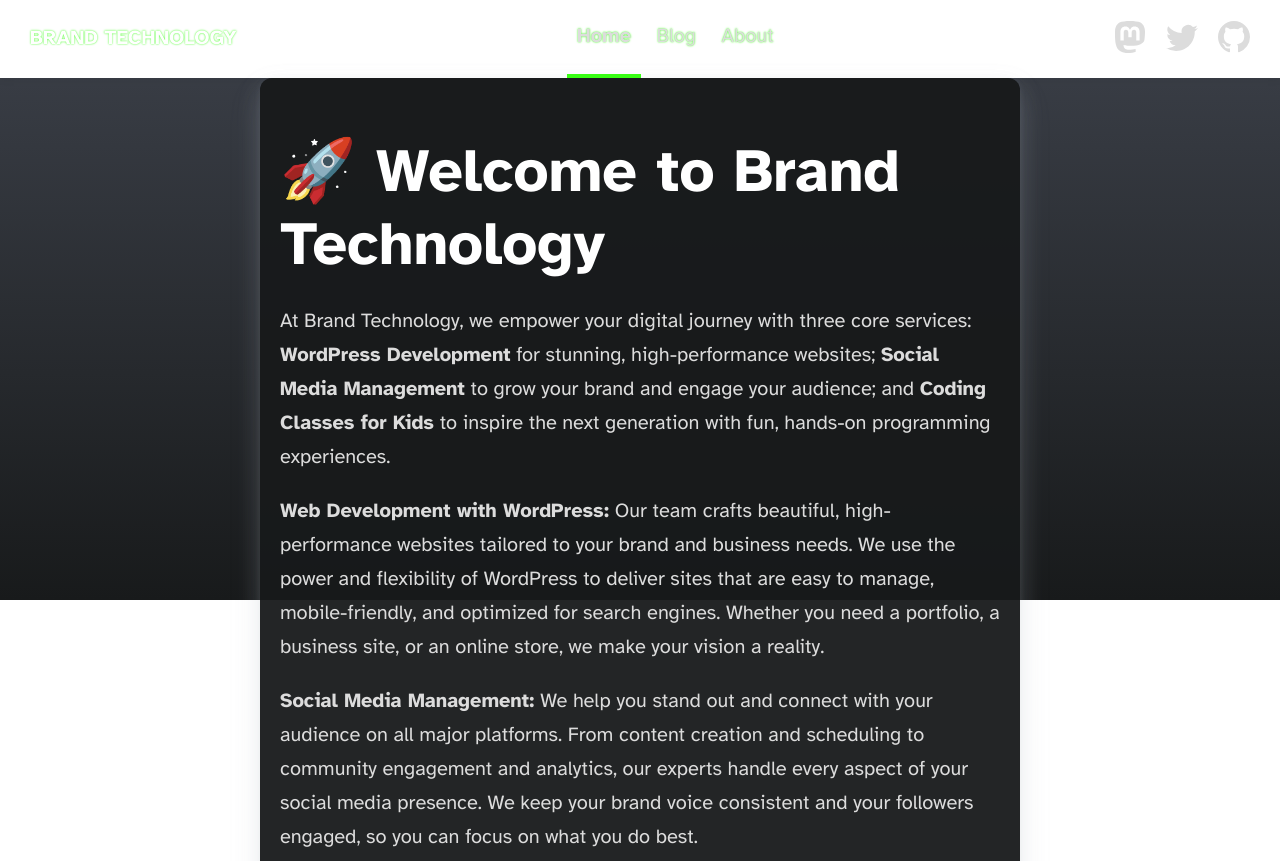
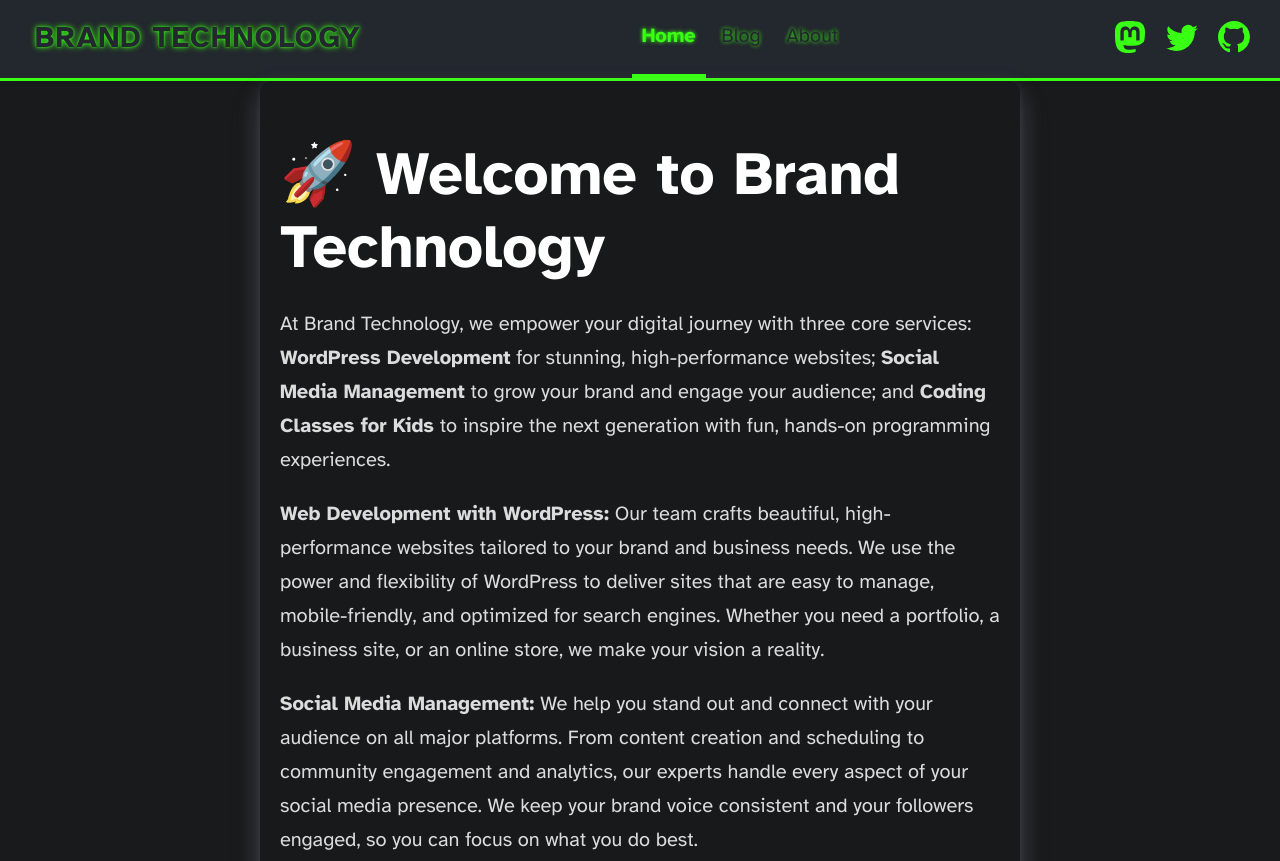
Before and after one commit to TysonBrandon-FS/week1, an Astro site: page / in a window 1280 px wide. Shown: the top 861 px of the page. Built offline with nearby package versions, Linux system fonts and the light colour scheme; Astro itself is replaced by a stand-in of ours.

Commit message:
updated css

```diff
--- a/src/styles/global.css
+++ b/src/styles/global.css
@@ -15,6 +15,8 @@
 	--box-shadow:
 		0 2px 6px rgba(var(--gray), 10%), 0 8px 24px rgba(var(--gray), 15%),
 		0 16px 32px rgba(var(--gray), 15%);
+	--header-dark: #23272e;
+	--header-text: #23272e;
 }
 @font-face {
 	font-family: 'Atkinson';
@@ -36,13 +38,36 @@
 	padding: 0;
 	text-align: left;
 	background: #181a1b;
-	background: linear-gradient(var(--gray-gradient)) no-repeat;
-	background-size: 100% 600px;
 	word-wrap: break-word;
 	overflow-wrap: break-word;
 	color: rgb(var(--gray-dark));
 	font-size: 20px;
 	line-height: 1.7;
+}
+header {
+	background: var(--header-dark) !important;
+	box-shadow: 0 2px 8px rgba(0,0,0,0.2);
+	border-bottom: 3px solid var(--accent);
+}
+header h2 a, header h2 a.active {
+	color: var(--header-text) !important;
+	text-shadow: 0 0 6px var(--accent), 0 0 2px var(--accent);
+	font-weight: bold;
+	font-size: 1.5em;
+	letter-spacing: 1px;
+	text-decoration: none;
+}
+nav a {
+	color: var(--header-text) !important;
+	text-shadow: 0 0 4px var(--accent);
+	border-bottom: 4px solid transparent;
+}
+nav a.active {
+	border-bottom-color: var(--accent);
+	color: var(--accent) !important;
+}
+.social-links a {
+	color: var(--accent) !important;
 }
 main {
 	width: 720px;
```
